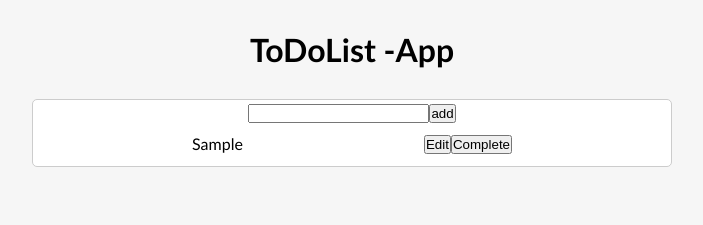
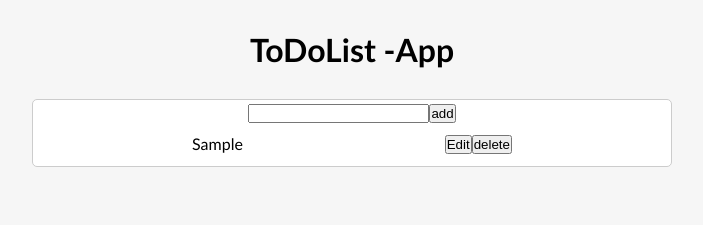
Before and after one commit to Behrooz-zendehdel/ToDoList-With-react, a React (Create React App) app: page / in a window 1280 px wide. Both pictures are taken after typing "Sample" into the empty fields and a click on the button "add". Shown: the top 225 px of the page, without its empty margins (288-991 px from the left). Built offline with nearby package versions, Linux system fonts and the light colour scheme.

Commit message:
add remove toggle

```diff
--- a/src/components/Todo.js
+++ b/src/components/Todo.js
@@ -1,10 +1,10 @@
-const Todo = ({ todo,onComplete }) => {
+const Todo = ({ todo,onComplete,onDelete }) => {
     return (
-        <div className="todo">
-            <div className={todo.isCompleted ? "completed" : ""  }> {todo.text}</div>
+        <div  className="todo">
+            <div onClick={onComplete} className={todo.isCompleted ? "completed" : ""  }> {todo.text}</div>
             <div>
                 <button>Edit</button>
-                <button onClick={onComplete}>Complete</button>
+                <button onClick={onDelete}>delete</button>
 
             </div>
         </div>
--- a/src/components/TodoApp.js
+++ b/src/components/TodoApp.js
@@ -16,21 +16,26 @@
 
     }
     const CompleteTodo = (id) => {
-        const index = todos.findIndex((todo)=> todo.id === id)
+        const index = todos.findIndex((todo) => todo.id === id)
         console.log(index)
         //clone: do not mautte
-        const selectedTodo = {...todos[index]}
+        const selectedTodo = { ...todos[index] }
         selectedTodo.isCompleted = !selectedTodo.isCompleted;
         //clone : todos!
-        const updatedTodos =[...todos]
-        updatedTodos[index]=selectedTodo;
+        const updatedTodos = [...todos]
+        updatedTodos[index] = selectedTodo;
         setTodos(updatedTodos)
+    }
+    const removeTodo = (id) => {
+        // console.log(id)
+        const filterdTodos = todos.filter((p) => p.id !== id);
+        setTodos(filterdTodos);
     }
 
     return (
         <div className="container">
             <TodoForm addTodoHandler={addTodoHandler} />
-            <TodoList todos={todos} onComplete={CompleteTodo} />
+            <TodoList todos={todos} onComplete={CompleteTodo} onDelete={removeTodo} />
         </div>
     );
 }
--- a/src/components/TodoList.js
+++ b/src/components/TodoList.js
@@ -1,13 +1,13 @@
 import Todo from "./Todo";
 
 
-const TodoList = ({ todos ,onComplete}) => {
+const TodoList = ({ todos, onComplete, onDelete }) => {
     const renderTodos = () => {
         if (todos.length === 0) return <p>add some todos</p>;
 
         return todos.map((todo) => {
             return (
-                <Todo  key={todo.id} todo={todo} onComplete={()=>onComplete(todo.id)}/>
+                <Todo key={todo.id} todo={todo} onComplete={() => onComplete(todo.id)} onDelete={()=>onDelete (todo.id)} />
             )
         })
     }
```
